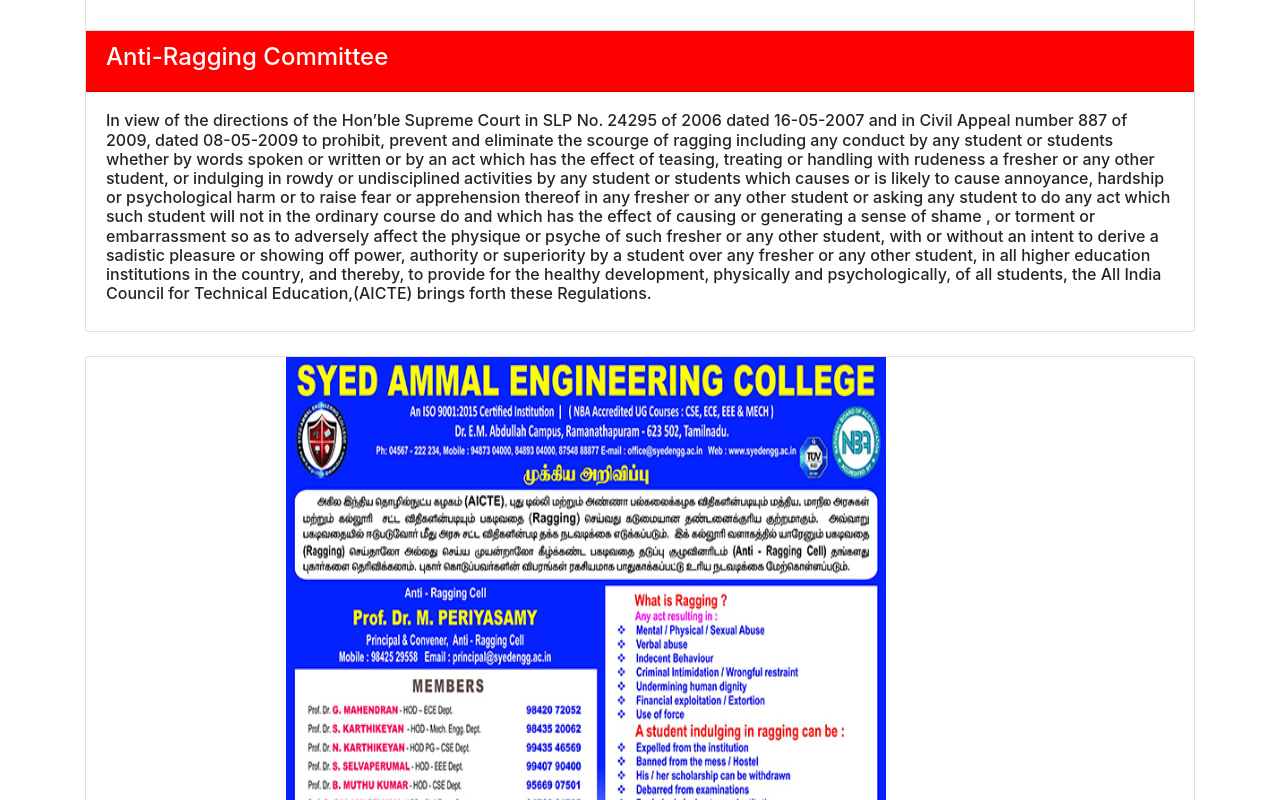
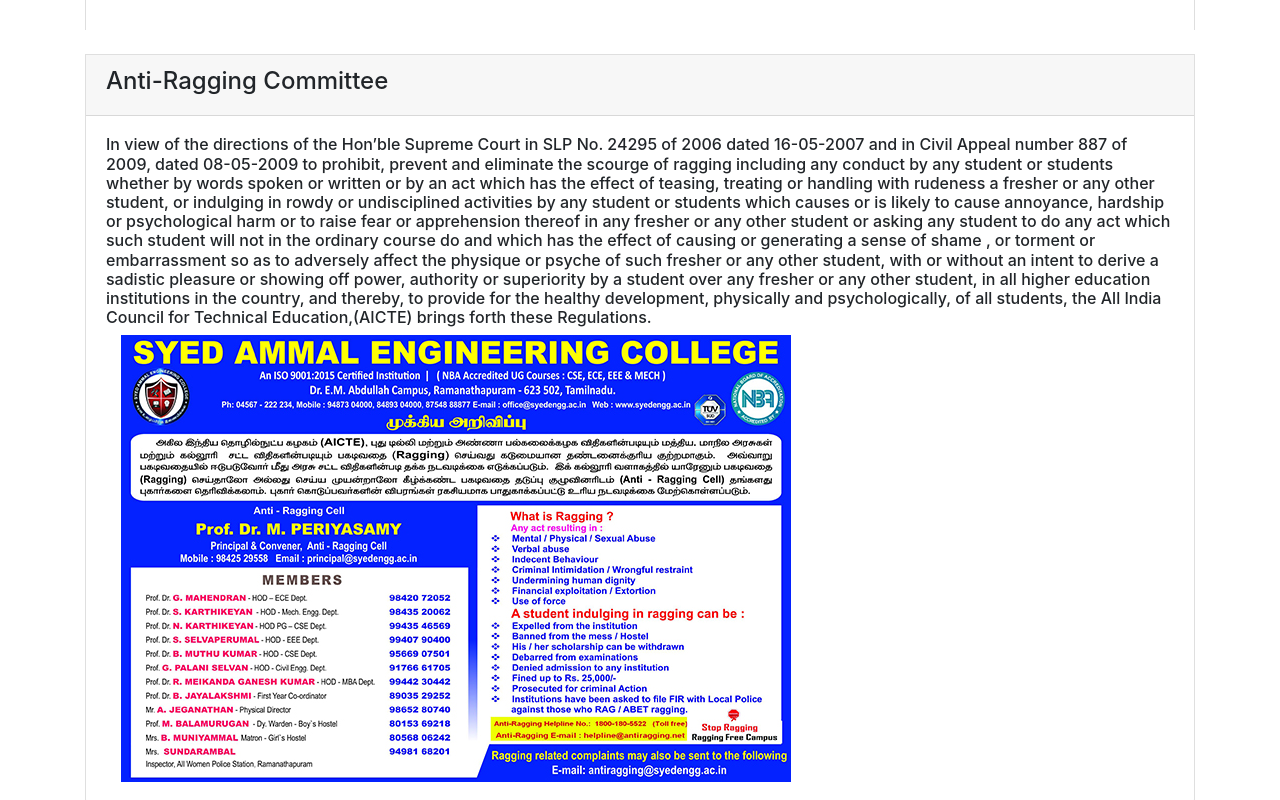
Before and after one commit to SafreenAfrana/college-app, a React (Create React App) app: page / in a window 1280 px wide. Shown: the part 2460-3260 px from the top of the page. Built offline with nearby package versions, Linux system fonts and the light colour scheme.

Commit message:
Update vision.jsx

```diff
--- a/src/components/Vision/vision.jsx
+++ b/src/components/Vision/vision.jsx
@@ -38,21 +38,29 @@
       </Card.Body>
 
 </Card>
-
+<br />
 <Card>
-  <Card.Header className="mission">
+  <Card.Header className="anti-ragging">
       <h4>Anti-Ragging Committee</h4>
     </Card.Header>
   <Card.Body>
-    <h6>In view of the directions of the Hon’ble Supreme Court in SLP No. 24295 of 2006 dated 16-05-2007 and in Civil Appeal number 887 of 2009, dated 08-05-2009 to prohibit, prevent and eliminate the scourge of ragging including any conduct by any student or students whether by words spoken or written or by an act which has the effect of teasing, treating or handling with rudeness a fresher or any other student, or indulging in rowdy or undisciplined activities by any student or students which causes or is likely to cause annoyance, hardship or psychological harm or to raise fear or apprehension thereof in any fresher or any other student or asking any student to do any act which such student will not in the ordinary course do and which has the effect of causing or generating a sense of shame , or torment or embarrassment so as to adversely affect the physique or psyche of such fresher or any other student, with or without an intent to derive a sadistic pleasure or showing off power, authority or superiority by a student over any fresher or any other student, in all higher education institutions in the country, and thereby, to provide for the healthy development, physically and psychologically, of all students, the All India Council for Technical Education,(AICTE) brings forth these Regulations.</h6>
+    <div class="media-body">
+					<h6 class="mt-0">
+          In view of the directions of the Hon’ble Supreme Court in SLP No. 24295 of 2006 dated 16-05-2007 and in Civil Appeal number 887 of 2009, dated 08-05-2009 to prohibit, prevent and eliminate the scourge of ragging including any conduct by any student or students whether by words spoken or written or by an act which has the effect of teasing, treating or handling with rudeness a fresher or any other student, or indulging in rowdy or undisciplined activities by any student or students which causes or is likely to cause annoyance, hardship or psychological harm or to raise fear or apprehension thereof in any fresher or any other student or asking any student to do any act which such student will not in the ordinary course do and which has the effect of causing or generating a sense of shame , or torment or embarrassment so as to adversely affect the physique or psyche of such fresher or any other student, with or without an intent to derive a sadistic pleasure or showing off power, authority or superiority by a student over any fresher or any other student, in all higher education institutions in the country, and thereby, to provide for the healthy development, physically and psychologically, of all students, the All India Council for Technical Education,(AICTE) brings forth these Regulations.
+					</h6>
+          <div className="col-md-12 col-sm-12">
+            <a href="asserts/anti-ragging.jpg">
+        <img class="md-6 img-fluid" alt="anti-ragging" src="asserts/anti-ragging.jpg" />
+        </a>
+        </div>
+        </div>
       </Card.Body>
 
 </Card>
+
 </Accordion>
 <br />
-<Card className="image">
-<Image src="asserts/anti-ragging.jpg" width="600px" height="600px" img-responsive/>
-</Card>
+
 <br />
 <Button variant="primary" href="https://syedengg.ac.in/pdf/Anti-ragging.pdf">Read More</Button>
 <br />
```
